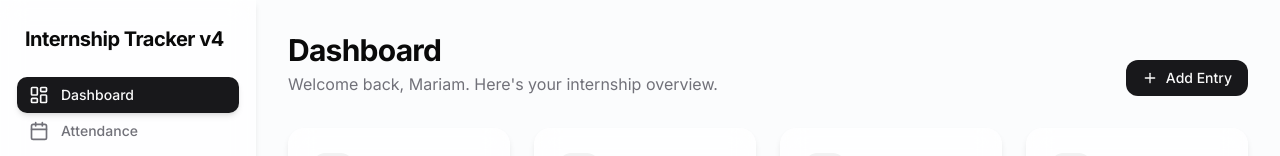
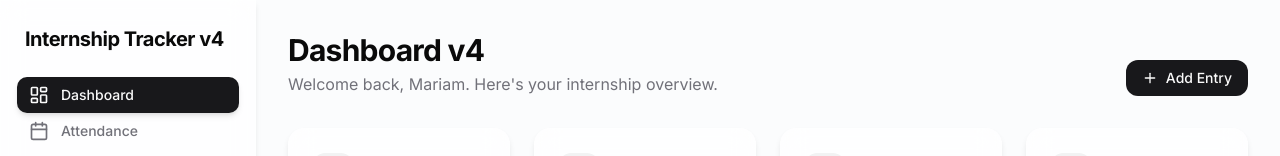
Before and after one commit to maryam0matar/internship-tracker, a Next.js app: page / in a window 1280 px wide. Shown: the top 156 px of the page. Built offline with nearby package versions, Linux system fonts and the light colour scheme; no server answers; the database is empty.

Commit message:
build: add visual marker v4 to dashboard heading

```diff
--- a/src/app/page.tsx
+++ b/src/app/page.tsx
@@ -55,7 +55,7 @@ export default async function Dashboard() {
     <div className="space-y-8 animate-in fade-in duration-500">
       <header className="flex justify-between items-end">
         <div>
-          <h2 className="text-3xl font-bold tracking-tight">Dashboard</h2>
+          <h2 className="text-3xl font-bold tracking-tight">Dashboard v4</h2>
           <p className="text-muted-foreground mt-1">Welcome back, Mariam. Here's your internship overview.</p>
         </div>
         <button className="bg-primary text-primary-foreground px-4 py-2 rounded-lg flex items-center text-sm font-medium hover:opacity-90 transition-opacity">
```
